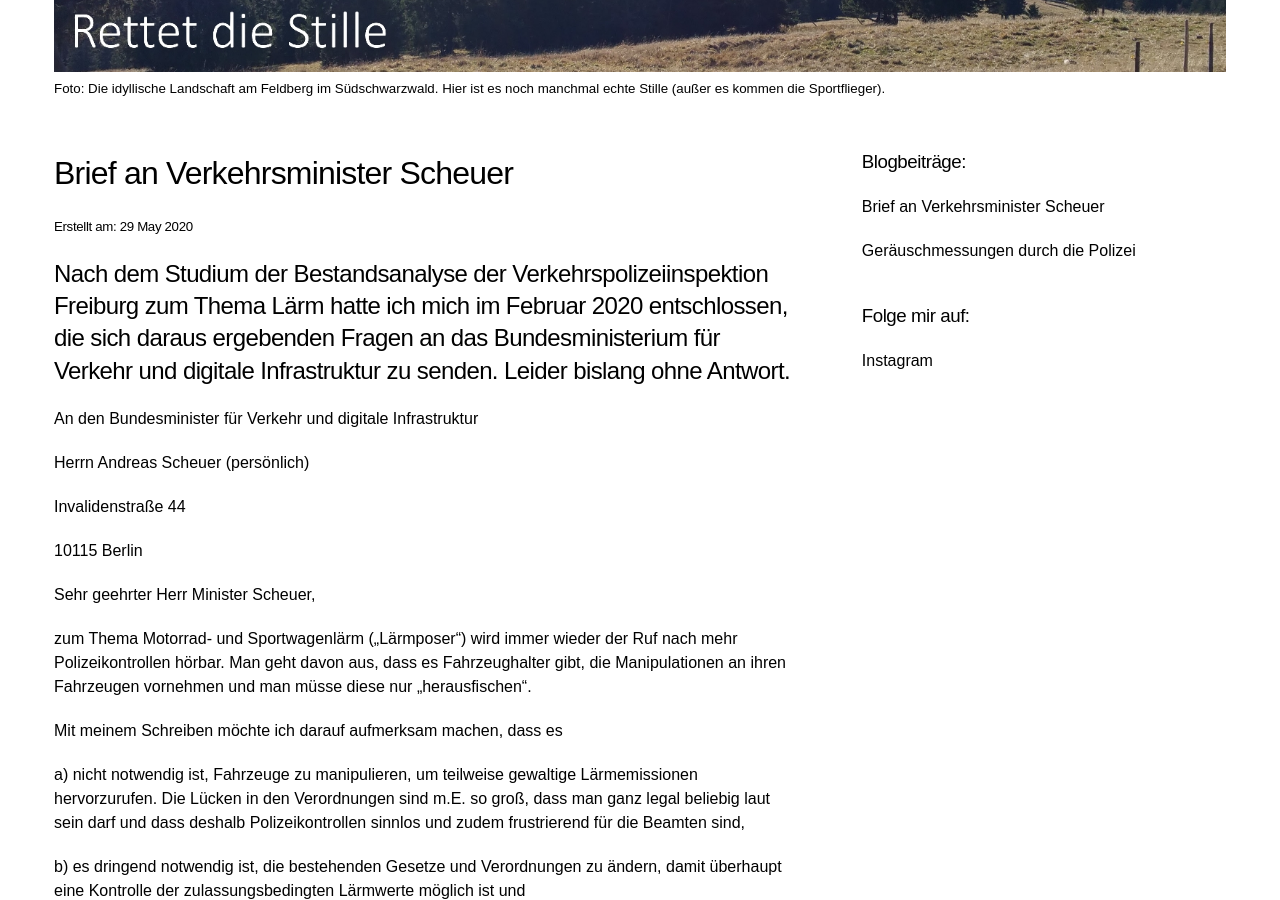
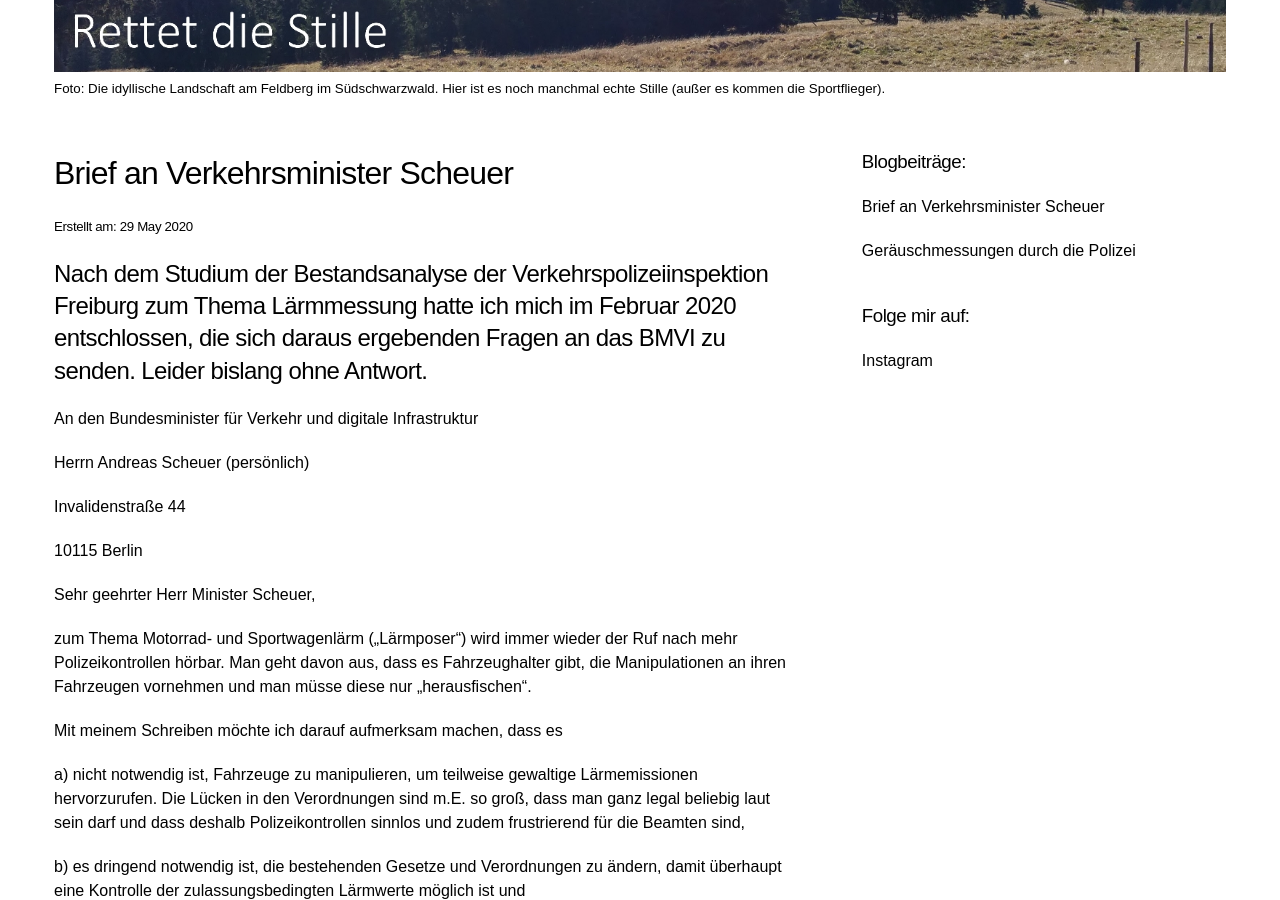
Before and after one commit to rettet-die-stille/rettet-die-stille.github.io, a Jekyll site: the page built from _posts/2020-05-29-Brief-an-Verkehrsminister-Scheuer.md, in a window 1280 px wide and 900 px high, scrolled down 348 px. Built offline with Jekyll 4.4.1, drawn with Linux system fonts in a browser that asks for light colours.

Commit message:
Update 2020-05-29-Brief-an-Verkehrsminister-Scheuer.md

```diff
--- a/_posts/2020-05-29-Brief-an-Verkehrsminister-Scheuer.md
+++ b/_posts/2020-05-29-Brief-an-Verkehrsminister-Scheuer.md
@@ -2,7 +2,7 @@
 layout: post
 title: "Brief an Verkehrsminister Scheuer"
 date: 2020-05-29
-shorttext: "Nach dem Studium der Bestandsanalyse der Verkehrspolizeiinspektion Freiburg zum Thema Lärm hatte ich mich im Februar 2020 entschlossen, die sich daraus ergebenden Fragen an das Bundesministerium für Verkehr und digitale Infrastruktur zu senden. Leider bislang ohne Antwort."
+shorttext: "Nach dem Studium der Bestandsanalyse der Verkehrspolizeiinspektion Freiburg zum Thema Lärmmessung hatte ich mich im Februar 2020 entschlossen, die sich daraus ergebenden Fragen an das BMVI zu senden. Leider bislang ohne Antwort."
 ---
 
 ## {{page.shorttext}}
```
